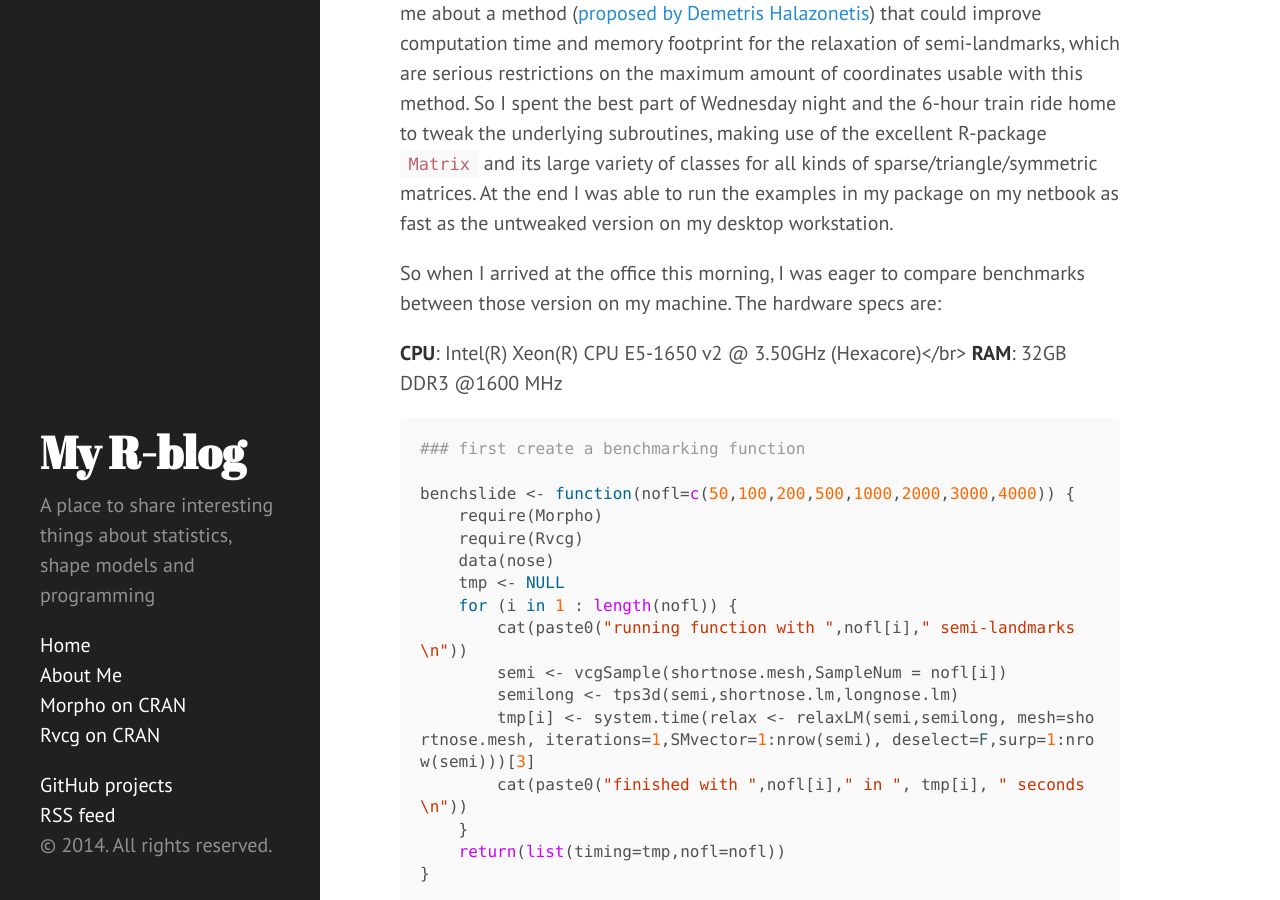
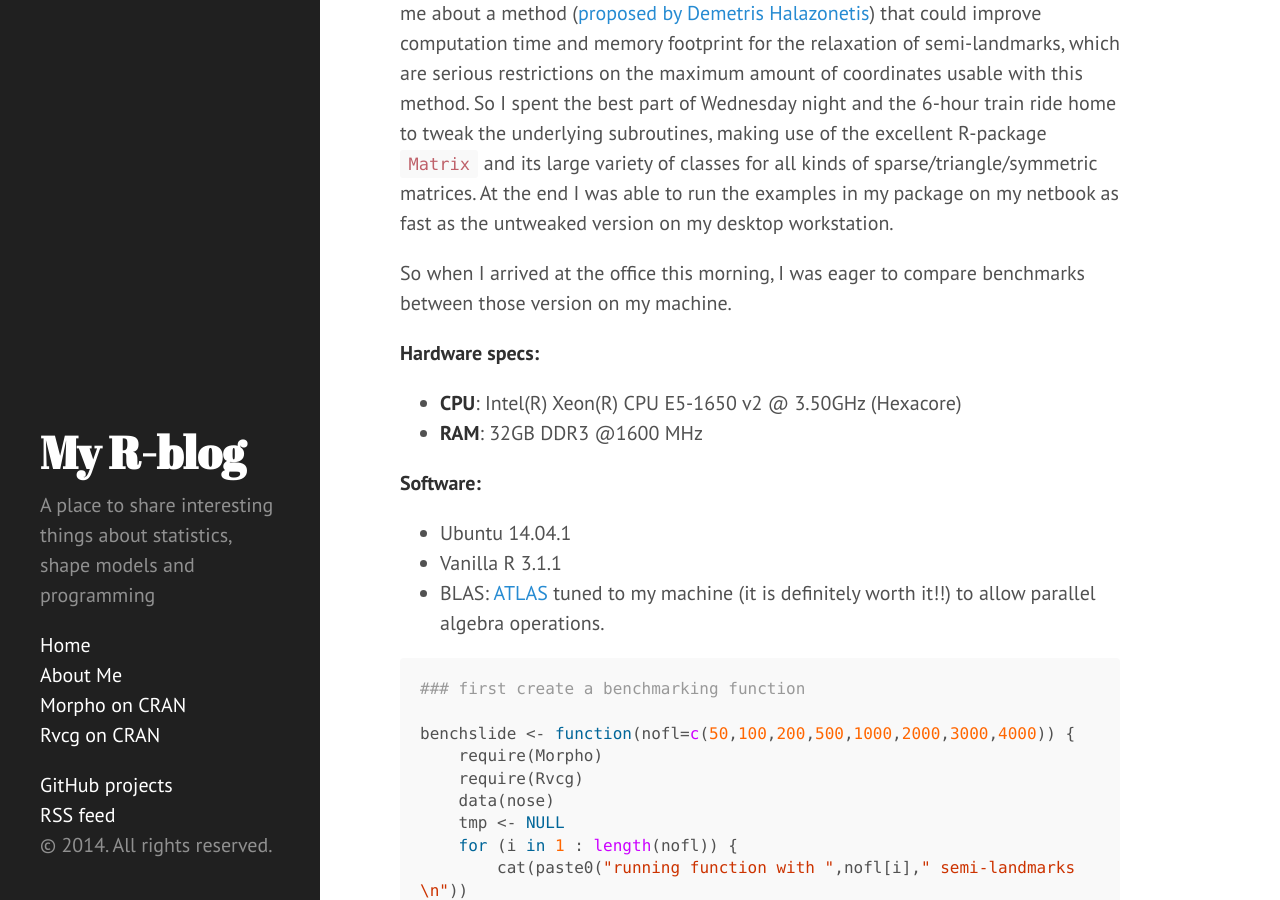
Before and after one commit to zarquon42b/zarquon42b.github.io, a Jekyll site: the page built from _posts/2014-10-31-slidingtweaks.md, in a window 1280 px wide and 900 px high, scrolled down 237 px. Built offline with Jekyll 4.4.1, drawn with Linux system fonts in a browser that asks for light colours; Markdown is read by kramdown in place of the engine named in the settings; comment, search, counter and statistics services are not loaded.

Commit message:
added software info

````diff
--- a/_posts/2014-10-31-slidingtweaks.md
+++ b/_posts/2014-10-31-slidingtweaks.md
@@ -11,10 +11,18 @@ title: Morpho&#58; massive improvements in performance of semi-landmark sliding
 On my visit of the MPI in Leipzig (which was great, thanks a lot!!), Philip Gunz told me about a method ([proposed by Demetris Halazonetis](http://www.dhal.com/downloads/CompactSlidingSemilandmarks.pdf)) that could improve computation time and memory footprint for the relaxation of semi-landmarks, which are serious restrictions on the maximum amount of coordinates usable with this method. So I spent the best part of Wednesday night and the 6-hour train ride home to tweak the underlying subroutines, making use of the excellent R-package ```Matrix``` and its large variety of classes for all kinds of sparse/triangle/symmetric matrices.
 At the end I was able to run the examples in my package on my netbook as fast as the untweaked version on my desktop workstation.
 
-So when I arrived at the office this morning, I was eager to compare benchmarks between those version on my machine. The hardware specs are:
+So when I arrived at the office this morning, I was eager to compare benchmarks between those version on my machine.
 
-**CPU**: Intel(R) Xeon(R) CPU E5-1650 v2 @ 3.50GHz (Hexacore)</br>
-**RAM**: 32GB DDR3 @1600 MHz
+**Hardware specs:**
+
+* **CPU**: Intel(R) Xeon(R) CPU E5-1650 v2 @ 3.50GHz (Hexacore)
+* **RAM**: 32GB DDR3 @1600 MHz
+
+**Software:**
+
+* Ubuntu 14.04.1
+* Vanilla R 3.1.1
+* BLAS: [ATLAS](http://math-atlas.sourceforge.net/) tuned to my machine (it is definitely worth it!!) to allow parallel algebra operations.
 
 
 
````
